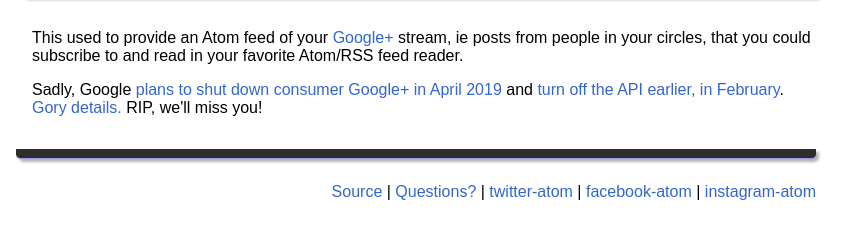
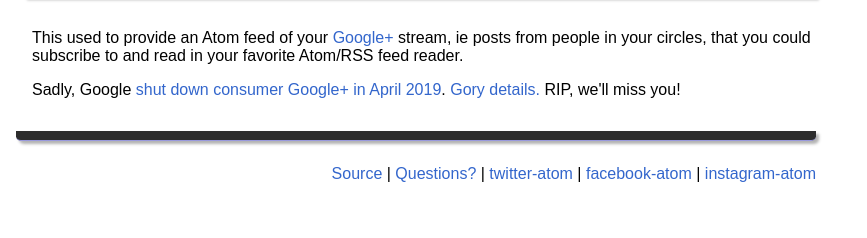
Before and after one commit to snarfed/plusstreamfeed, a plain HTML site: page static/index.html in a window 1280 px wide. Shown: the part 64-302 px from the top of the page, without its empty margins (0-867 px from the left). Drawn offline with Linux system fonts and the light colour scheme.

```diff
--- a/static/index.html
+++ b/static/index.html
@@ -15,7 +15,7 @@
 <div id="body">
 <p>This used to provide an Atom feed of your <a href="https://en.wikipedia.org/wiki/Google+">Google+</a> stream, ie posts from people in your circles, that you could subscribe to and read in your favorite Atom/RSS feed reader.</p>
 
-<p>Sadly, Google <a href="https://blog.google/technology/safety-security/expediting-changes-google-plus/">plans to shut down consumer Google+ in April 2019</a> and <a href="https://developers.googleblog.com/2018/12/google-apis-shutting-down-march-7-2019.html">turn off the API earlier, in February</a>. <a href="https://github.com/snarfed/bridgy/issues/846">Gory details.</a> RIP, we'll miss you!</p>
+<p>Sadly, Google <a href="https://blog.google/technology/safety-security/expediting-changes-google-plus/">shut down consumer Google+ in April 2019</a>. <a href="https://github.com/snarfed/bridgy/issues/846">Gory details.</a> RIP, we'll miss you!</p>
 </div>
 
 <div id="bottom"></div>
```
Also changed, not shown: 1 other file.
